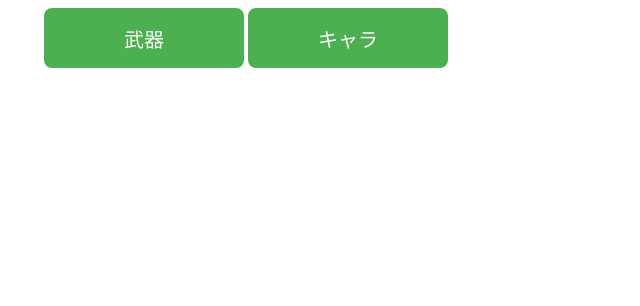
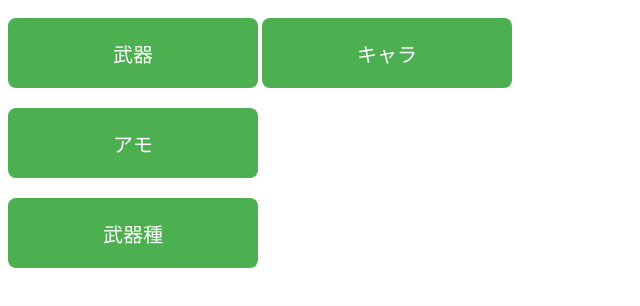
Before and after one commit to qoopy6/-, a plain HTML site: page index.html in a window 1280 px wide. Shown: the whole page, without its empty margins (0-640 px from the left). Drawn offline with Linux system fonts and the light colour scheme.

Commit message:
Update index.html

```diff
--- a/index.html
+++ b/index.html
@@ -2,22 +2,23 @@
 <html lang="ja">
 <head>
     <meta charset="UTF-8">
-　　<link rel="stylesheet" href="style.css"> <!-- CSSファイルをリンク -->
     <style>
-        /* ボタンのデザイン */
-        .button {
+        /* すべてのボタンに適用 */
+        button, input[type="button"] {
             font-size: 20px; /* フォントサイズ */
             padding: 15px 30px; /* ボタンの内側の余白（上下、左右） */
-            width: 200px; /* ボタンの幅 */
-            height: 60px; /* ボタンの高さ */
+            width: 250px; /* ボタンの幅 */
+            height: 70px; /* ボタンの高さ */
             background-color: #4CAF50; /* 背景色 */
             color: white; /* テキストの色 */
             border: none; /* 枠線をなくす */
             border-radius: 8px; /* 角丸 */
             cursor: pointer; /* カーソルを指に変更 */
+            margin: 10px 0; /* ボタンの上下のマージン */
         }
 
-        .button:hover {
+        /* ボタンにホバー効果を追加 */
+        button:hover, input[type="button"]:hover {
             background-color: #45a049; /* ホバー時の背景色 */
         }
     </style>
@@ -25,5 +26,7 @@
 <body>
     <button class="button" onclick="location.href='BR.html'">武器</button>
     <button class="button" onclick="location.href='teeeeeeeeest.html'">キャラ</button>
+    <form><input type="button" value="アモ" onclick="AMO()"></form>
+    <form><input type="button" value="武器種" onclick="Weapon()"></form>
 </body>
 </html>
```
